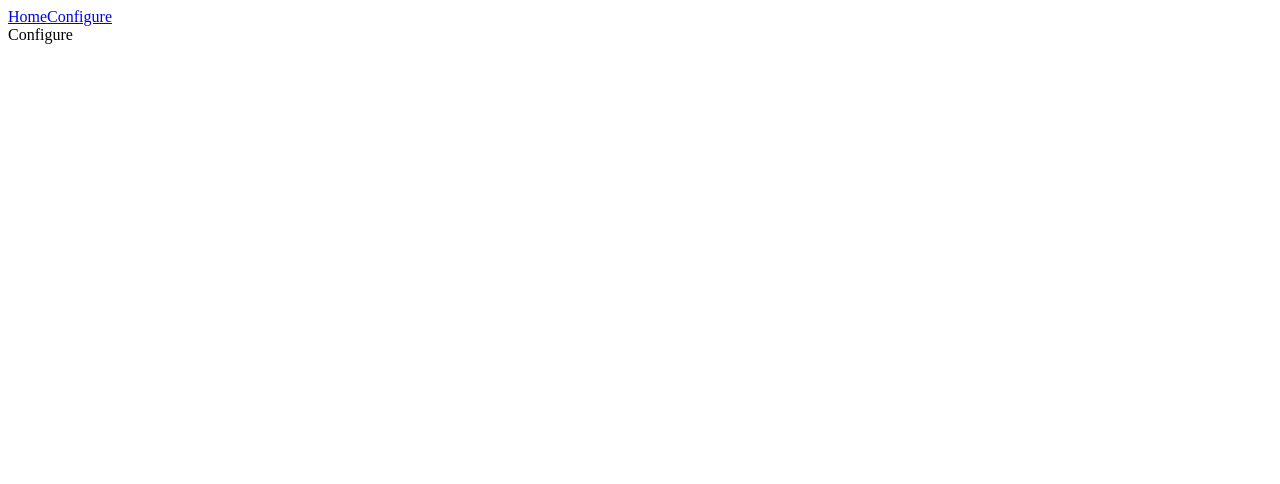
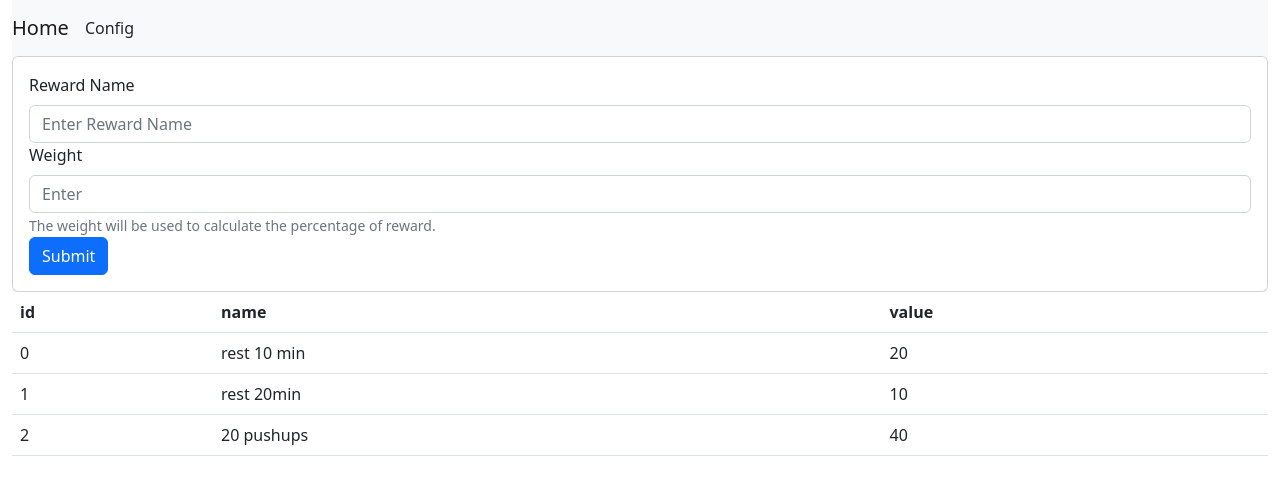
Before and after one commit to ronaldarifin/rewardapp, a React (Create React App) app: page /configure in a window 1280 px wide. Shown: the top 484 px of the page. Built offline with nearby package versions, Linux system fonts and the light colour scheme.

Commit message:
add react-bootstrap, form fields, and table mapping

```diff
--- a/package.json
+++ b/package.json
@@ -6,7 +6,9 @@
     "@testing-library/jest-dom": "^5.16.5",
     "@testing-library/react": "^13.3.0",
     "@testing-library/user-event": "^13.5.0",
+    "bootstrap": "^5.2.0",
     "react": "^18.2.0",
+    "react-bootstrap": "^2.5.0",
     "react-dom": "^18.2.0",
     "react-router-dom": "^6.3.0",
     "react-scripts": "5.0.1",
--- a/src/App.js
+++ b/src/App.js
@@ -1,17 +1,20 @@
 import React from 'react'
 import { BrowserRouter, Routes, Route } from "react-router-dom";
-import Navbar from './components/Navbar';
+import AppBar from './components/AppBar';
 import Home from './routes/Home';
 import Configure from './routes/Configure';
+import { Container } from 'react-bootstrap';
 
 const App = () => {
   return (
     <BrowserRouter>
-      <Navbar />
-      <Routes>
-        <Route path="/" element={<Home/>} />
-        <Route path="/configure" element={<Configure/>} />
-      </Routes>
+      <Container fluid>
+        <AppBar />
+        <Routes>
+          <Route path="/" element={<Home/>} />
+          <Route path="/configure" element={<Configure/>} />
+        </Routes>
+      </Container>
     </BrowserRouter>
   )
 }
--- /dev/null
+++ b/src/components/AppBar.js
@@ -0,0 +1,20 @@
+import React from 'react'
+import {Link} from 'react-router-dom'
+import { Nav, Navbar } from 'react-bootstrap'
+
+const AppBar = () => {
+  return (
+   //TOFIX: how to remove the inline style so it will be more clean.
+   //FIXED-> https://stackoverflow.com/questions/55625431/warning-validatedomnesting-a-cannot-appear-as-a-descendant-of-a
+   <Navbar bg="light" >
+      <Navbar.Brand as={Link} to="/">
+         Home
+      </Navbar.Brand>
+      <Nav.Link as={Link} to="/configure">
+         Config
+      </Nav.Link>
+   </Navbar>
+  )
+}
+
+export default AppBar
--- a/src/components/Navbar.js
+++ /dev/null
@@ -1,13 +0,0 @@
-import React from 'react'
-import {Link} from 'react-router-dom'
-
-const Navbar = () => {
-  return (
-   <nav>
-      <Link to="/">Home</Link>
-      <Link to="/configure">Configure</Link>
-   </nav>
-  )
-}
-
-export default Navbar
--- a/src/index.js
+++ b/src/index.js
@@ -1,6 +1,7 @@
 import App from "./App";
 import ReactDOM from 'react-dom/client';
 import React from "react";
+import 'bootstrap/dist/css/bootstrap.min.css';
 
 
 const root = ReactDOM.createRoot(document.getElementById('root'));
--- a/src/routes/Configure.js
+++ b/src/routes/Configure.js
@@ -1,8 +1,70 @@
-import React from 'react'
+import React, { useState } from 'react'
+import { Button, Form, Card, Table} from 'react-bootstrap'
 
 const Configure = () => {
+  const [prizes, setPrizes] = useState([{
+    id:1,
+    name: "rest 10 min",
+    value: 20,
+  },{
+    id:2,
+    name: "rest 20min",
+    value: 10,
+  },{
+    id:3,
+    name: "20 pushups",
+    value: 40,
+  }]);
+
+//TOFIX: make so that the rendering process have no error
+  let renderTable =
+    <Table>
+      <thead>
+        <tr>
+          {Object.keys(prizes[0]).map((title,key) => <th key={key}>{title}</th>)}
+        </tr>
+      </thead>
+      <tbody>
+        {prizes.map((prizes,key) => {
+          return(
+            <tr key={key}>
+              <td>{key}</td>
+              <td>{prizes.name}</td>
+              <td>{prizes.value}</td>
+            </tr>
+          )
+        })}
+      </tbody>
+    </Table>
+
   return (
-    <div>Configure</div>
+    <>
+      {/* make into component */}
+      <Card body>
+        <Form>
+          <Form.Group controlId="field1">
+            <Form.Label>Reward Name</Form.Label>
+            <Form.Control placeholder="Enter Reward Name" />
+          </Form.Group>
+        </Form>
+        <Form>
+          <Form.Group controlId="Weight">
+            <Form.Label>Weight</Form.Label>
+            <Form.Control placeholder="Enter " />
+            <Form.Text className="text-muted">
+              The weight will be used to calculate the percentage of reward.
+            </Form.Text>
+          </Form.Group>
+        </Form>
+        <Button type="submit">
+          Submit
+        </Button>
+      </Card>
+
+      {/* resulting table */}
+      {renderTable}
+
+    </>
   )
 }
 
--- a/src/routes/Home.js
+++ b/src/routes/Home.js
@@ -1,8 +1,12 @@
+import { Button } from 'react-bootstrap'
 import React from 'react'
 
 const Home = () => {
   return (
-    <div>Home</div>
+    <>
+      {/* <Timer /> */}
+      <Button> Roll </Button>
+    </>
   )
 }
 
```
Also changed, not shown: 1 other file (tests, documents, lock files or other folders).
